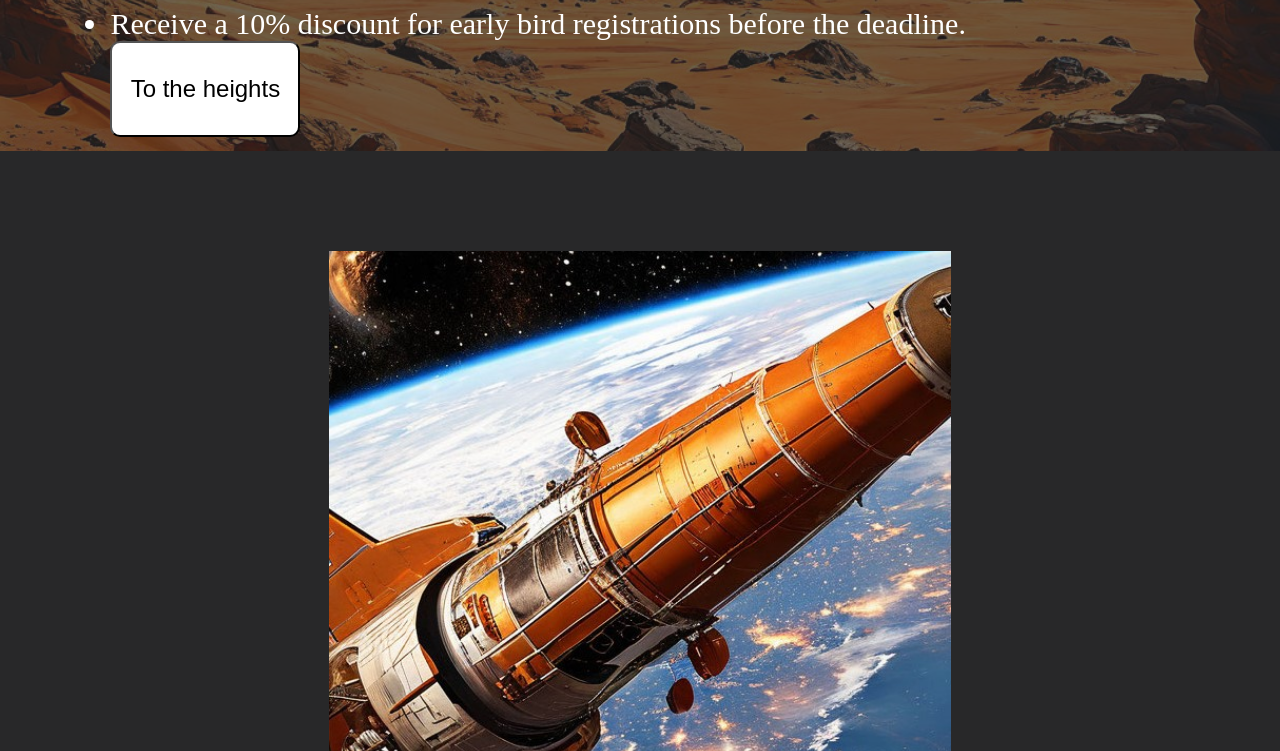
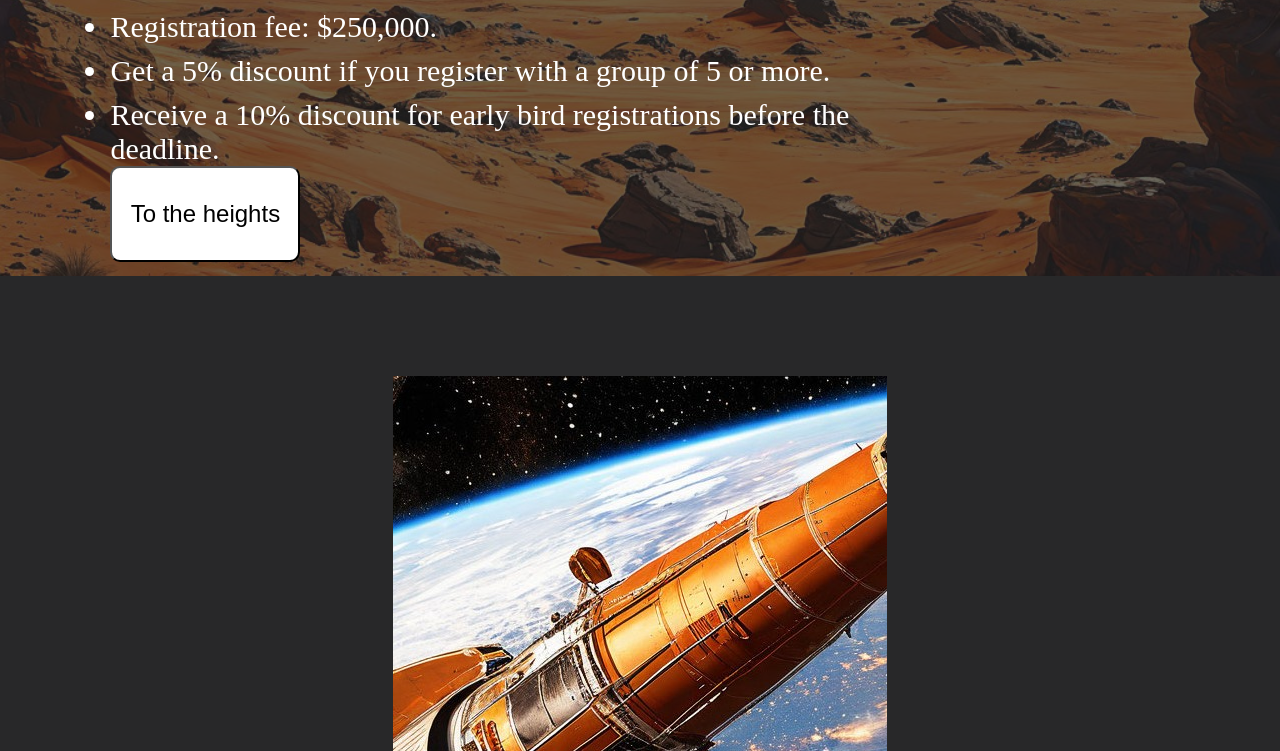
Before and after one commit to atoric4/colonia-, a plain HTML site: page index.html in a window 1280 px wide. Shown: the part 742-1493 px from the top of the page. Drawn offline with Linux system fonts and the light colour scheme.

Commit message:
ver 1.0.4

```diff
--- a/styles.css
+++ b/styles.css
@@ -1,5 +1,5 @@
-:root{
-    overflow: ;
+*, *::after, *::before{
+    box-sizing: border-box;
 }
 
 body,
@@ -36,7 +36,7 @@ p{
 }
 
 .header__dynamic-part_container{
-    width: 100%;
+    width: calc(100vw - var(--scrollbar-width));
     height: 100px;
     gap: clamp(0rem, -2.4699rem + 12.3494vw, 12.8125rem);
     display: flex;
@@ -64,7 +64,7 @@ p{
 }
 
 .header__dynamic-part.sticky::before {
-    width: 100vw;
+
     transition: top 0.5s;
     top: 0;
 }
@@ -445,7 +445,7 @@ footer {
 
 @media(max-width: 1580px) {
     .content__info {
-        grid-template-columns: 622px;
+        grid-template-columns: clamp(20rem, 16.3614rem + 18.1928vw, 38.875rem);
     }
 
     .content__banner_left-rocket {
@@ -475,6 +475,7 @@ footer {
 
 @media(max-width: 1300px) {
     .header {
+        width: 100%;
         display: block;
         position: relative;
         height: 100%;
@@ -485,7 +486,6 @@ footer {
         position: absolute;
         inset: 0;
         z-index: -1;
-        width: calc(100vw - var(--scrollbar-width));
         height: 100%;
 
     }
@@ -496,9 +496,9 @@ footer {
     }
 
     .banner_rocket {
+        width: 100%;
         inset: 0;
         object-fit: cover;
-        width: 100%;
         height: 100%;
     }
 
@@ -557,3 +557,5 @@ footer {
     }
 
 }
+
+@media(max)
```
